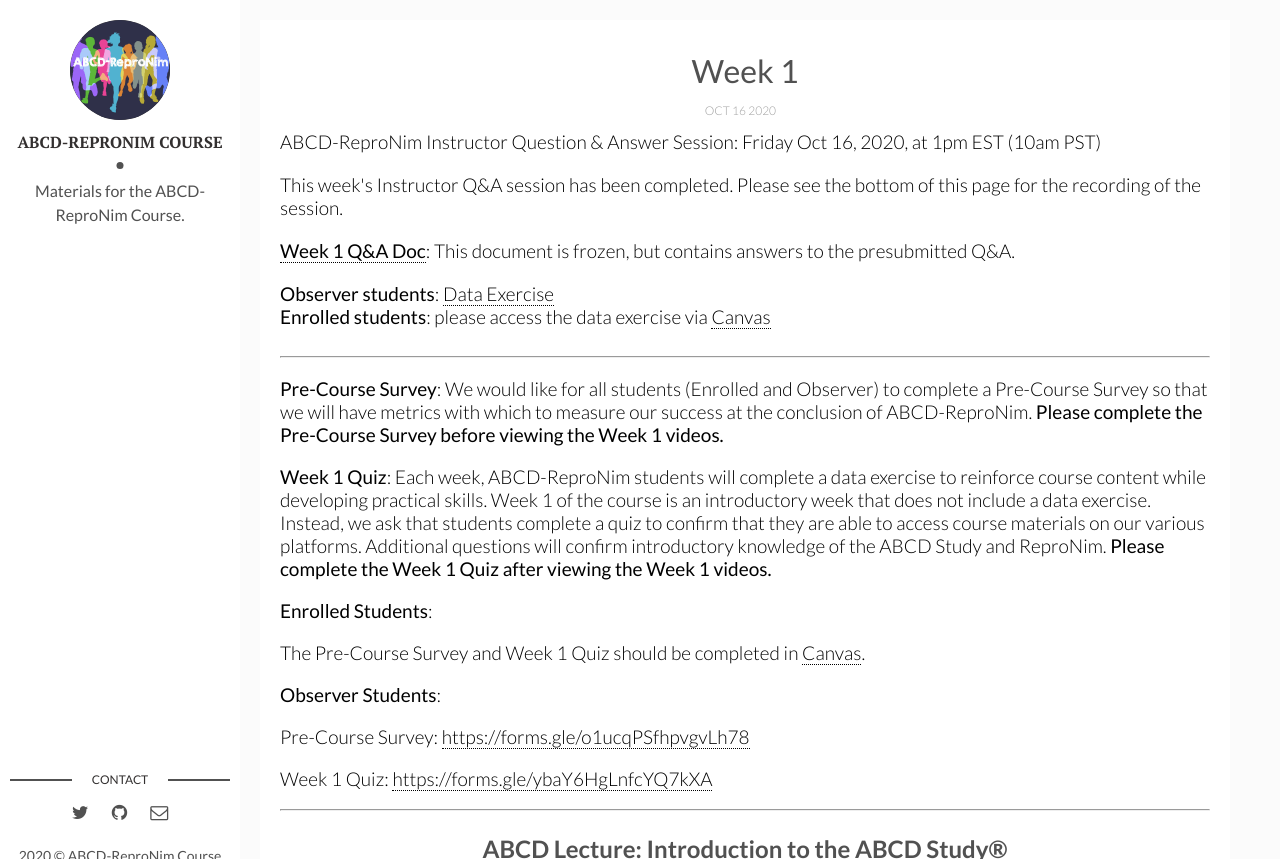
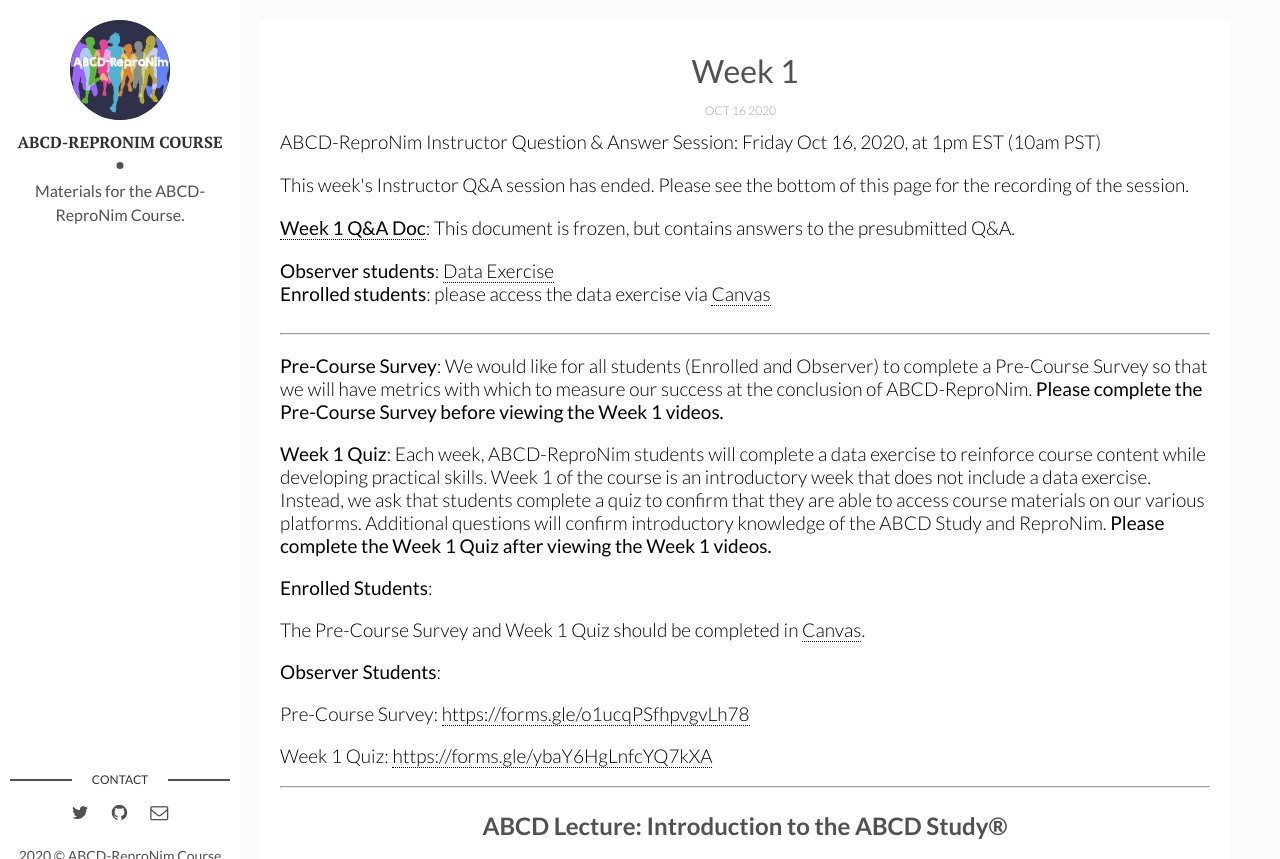
Before and after one commit to ABCD-ReproNim/materials, a Jekyll site: the page built from _posts/2020-10-16-week-1.md, in a window 1280 px wide and 900 px high, cut to the strip 0-859 px from the top of the window. Built offline with Jekyll 4.4.1, drawn with Linux system fonts in a browser that asks for light colours.

Commit message:
updated header text to template

```diff
--- a/_layouts/post.html
+++ b/_layouts/post.html
@@ -17,7 +17,7 @@ layout: main
 
             {% if page.qa_video %}
                 <div class="smallhead">
-                This week's Instructor Q&A session has been completed.
+                This week's Instructor Q&A session has ended.
                 Please see the bottom of this page for the recording of the session.
                 </div>
 
```
